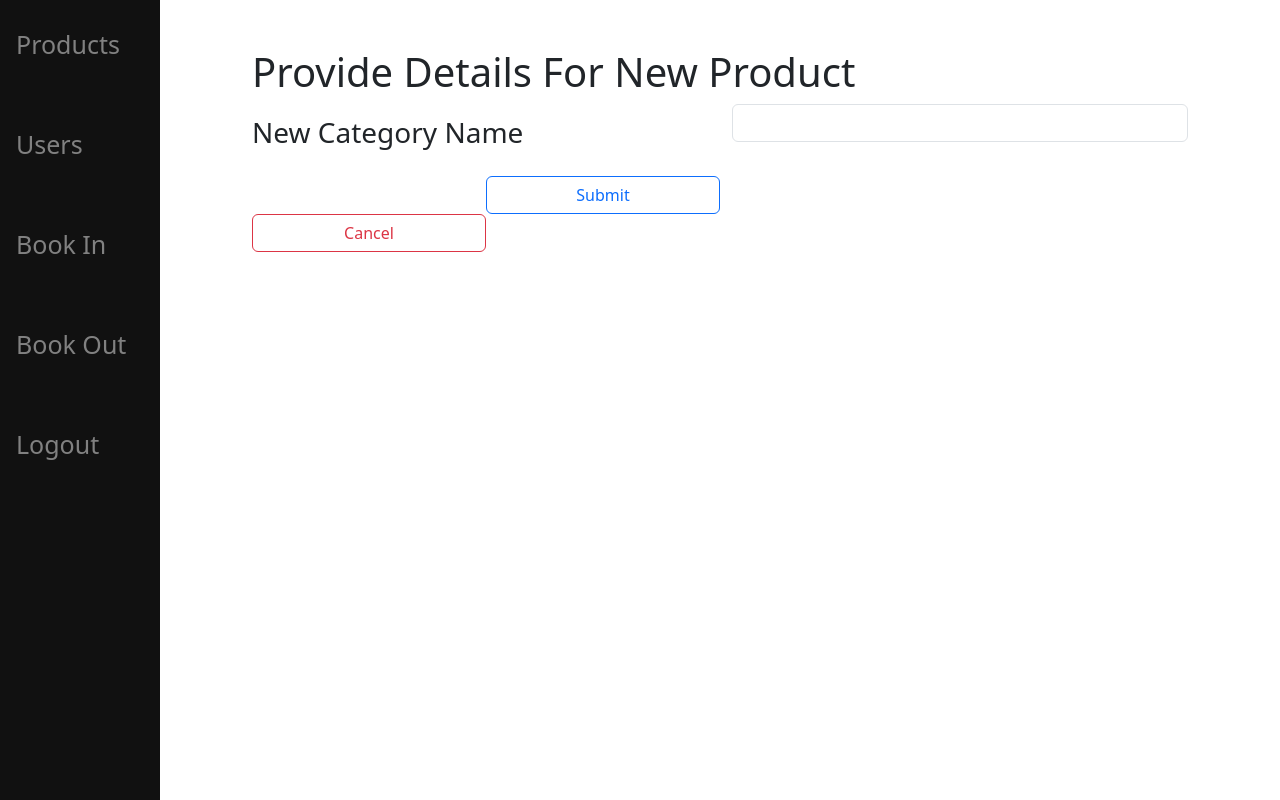
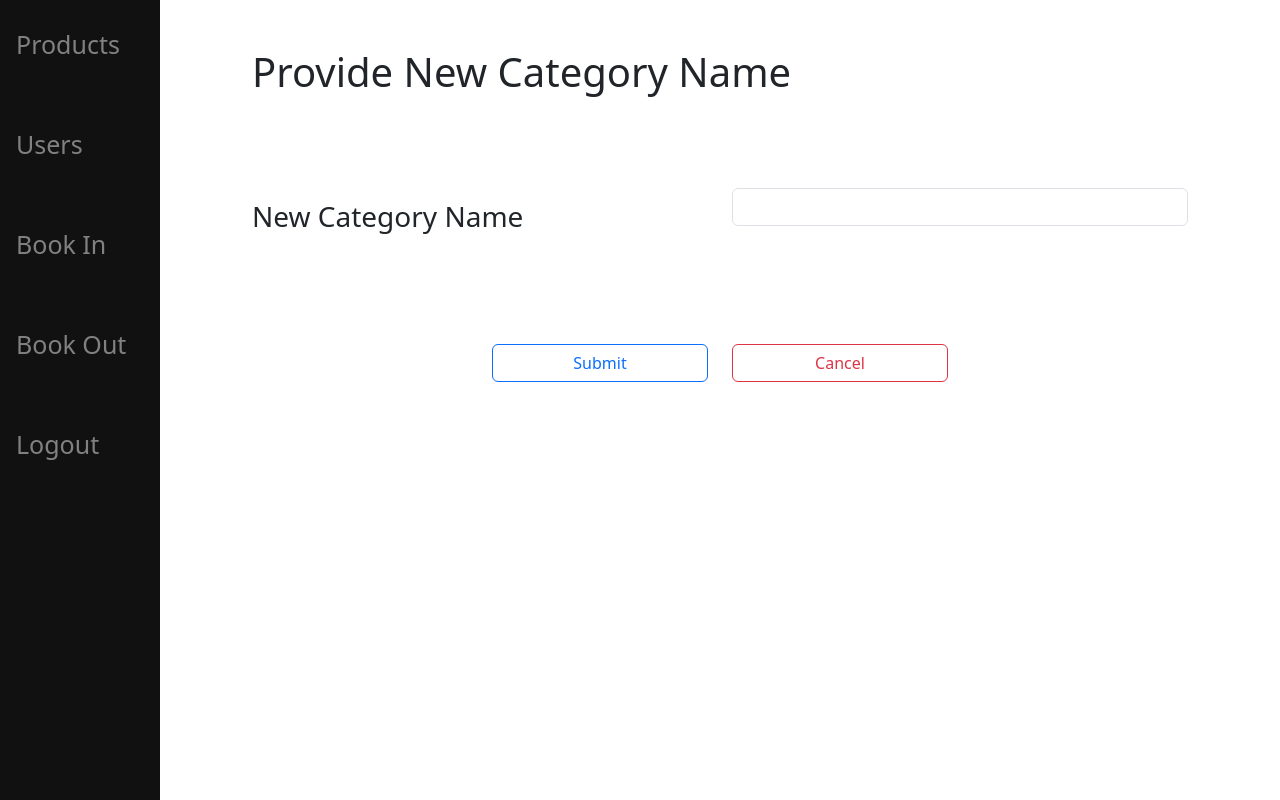
Before and after one commit to harryseansmith99/final-year-project, a PHP site: page /addCategory.php in a window 1280 px wide. Run offline with PHP 8.4, Linux system fonts and the light colour scheme.

Commit message:
fixed layout for addCategory form

```diff
--- a/addCategory.php
+++ b/addCategory.php
@@ -22,7 +22,8 @@ include "includes/postAddCategory.php";
 
         <div class="main">
 
-            <h1>Provide Details For New Product</h1>
+            <h1>Provide New Category Name</h1>
+            <br><br>
 
                 <?php
                 if (!empty($errorMessage)) {
@@ -42,6 +43,8 @@ include "includes/postAddCategory.php";
                             <input type="text" class="form-control" name="newCategoryName" value="<?php echo $newCategoryName;?>">
                         </div>
                     </div>
+                    <br><br>
+                    <div class="row mb-3">
                         <div class="offset-sm-3 col-sm-3 d-grid">
                             <button type="submit" class="btn btn-outline-primary">Submit</button>
                         </div>
```
